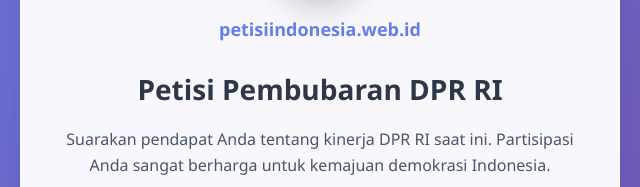
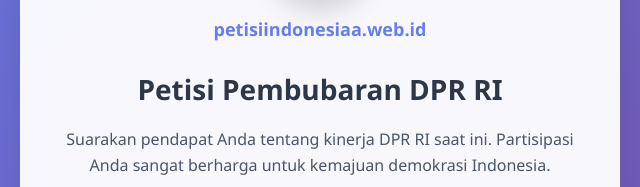
Before and after one commit to petisiindonesia/petisiindonesia.github.io, a plain HTML site: page pembubaran-dpr/index.html in a window 1280 px wide. Shown: the part 252-439 px from the top of the page, 320-960 px from the left. Drawn offline with Linux system fonts and the light colour scheme.

Commit message:
Update index.html

```diff
--- a/pembubaran-dpr/index.html
+++ b/pembubaran-dpr/index.html
@@ -368,7 +368,7 @@
     <div class="container">
         <div class="logo-container">
             <img src="https://images.unsplash.com/photo-1560472354-b33ff0c44a43?w=200&h=200&fit=crop&crop=center" alt="Logo Petisi Indonesia" class="logo">
-            <div class="brand-name">petisiindonesia.web.id</div>
+            <div class="brand-name">petisiindonesiaa.web.id</div>
         </div>
 
         <h1>Petisi Pembubaran DPR RI</h1>
```
